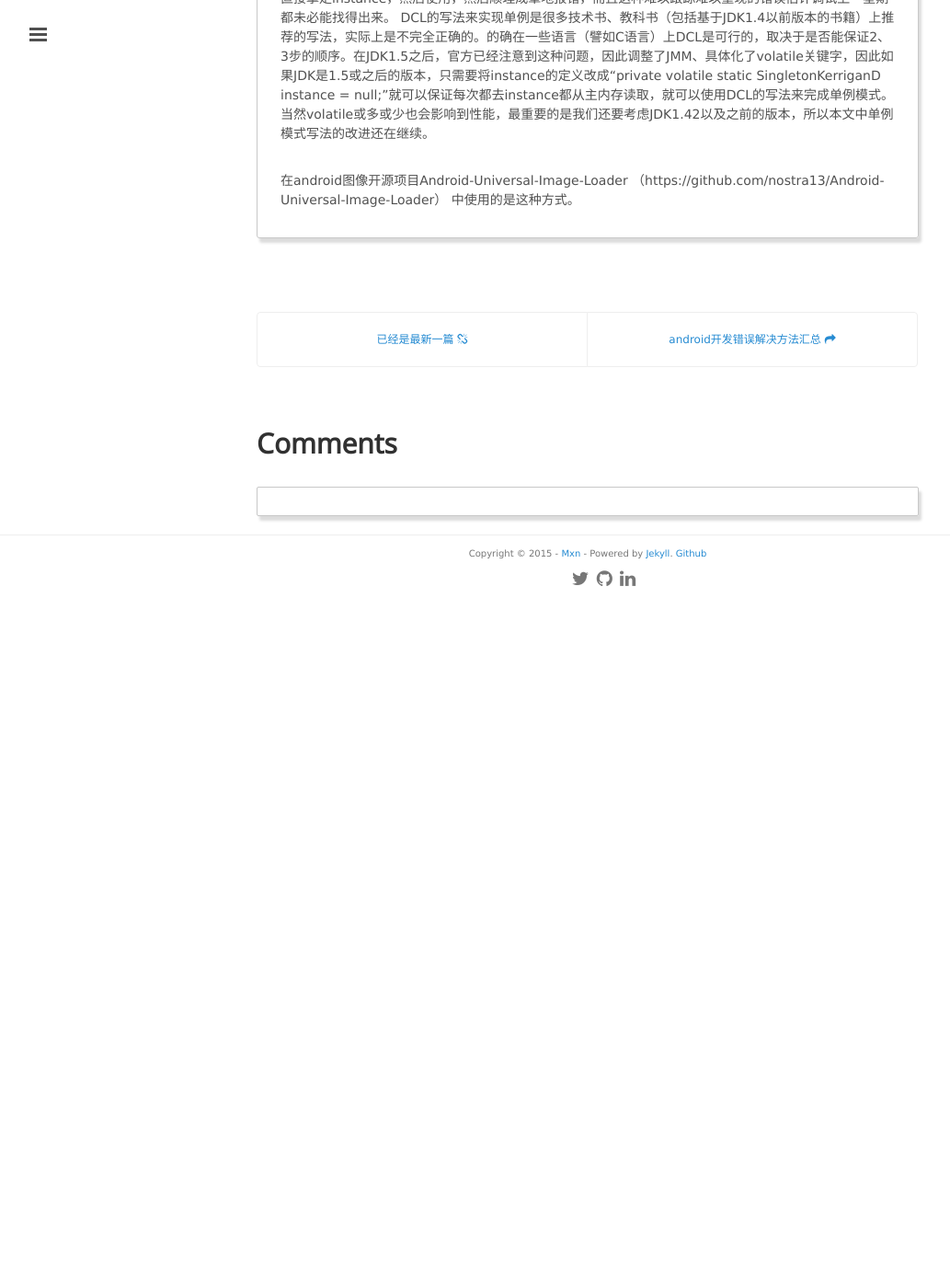
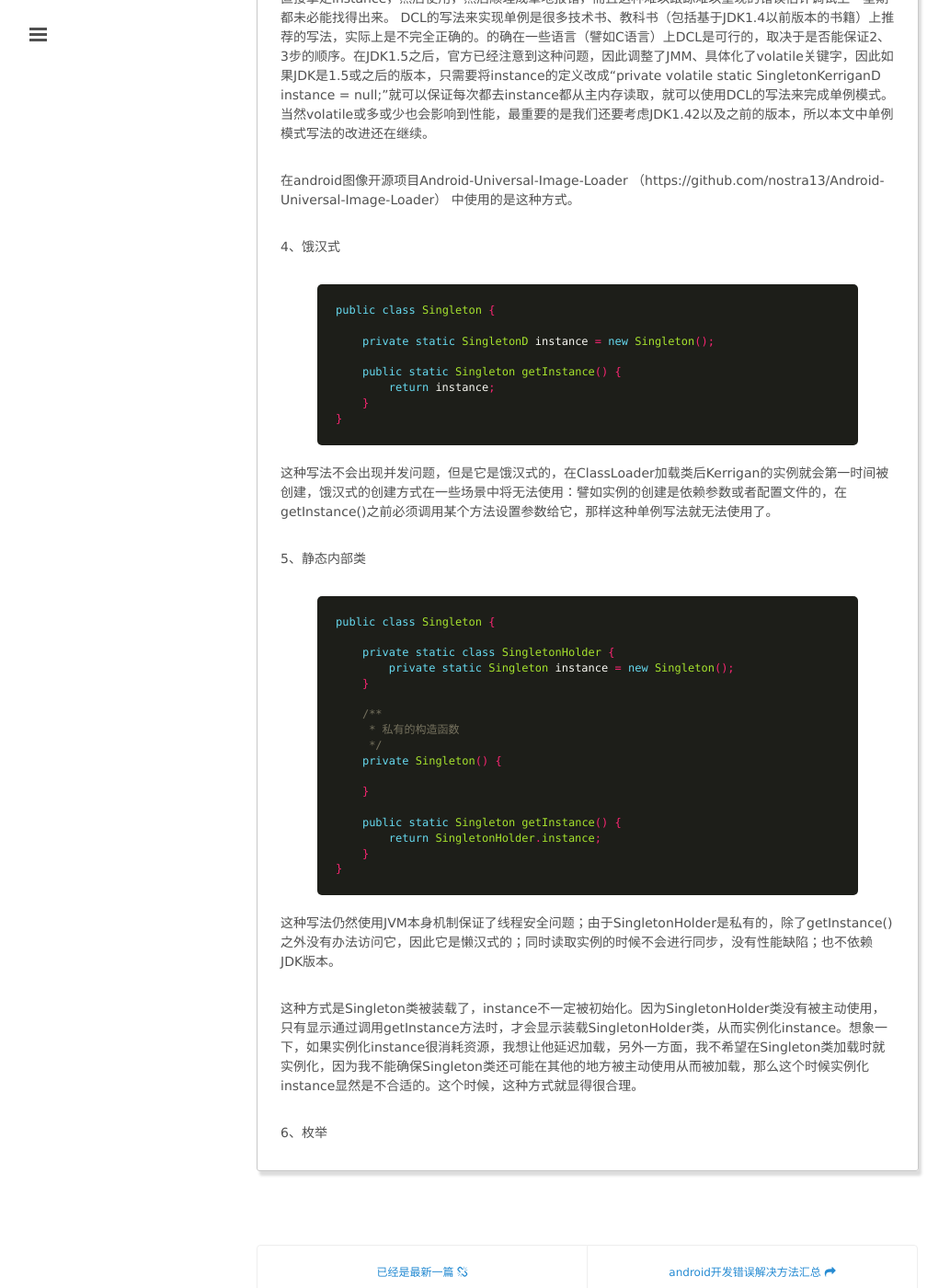
Before and after one commit to mxn21/mxn21.github.io, a Jekyll site: the page built from _posts/2015-5-28-android单例模式分析.md, in a window 1280 px wide and 1400 px high, scrolled down 2752 px. Shown: the whole window at 92% size, without its empty margins (1-1034 px from the left). Built offline with Jekyll 4.4.1, drawn with Linux system fonts in a browser that asks for light colours; Markdown is read by kramdown in place of the engine named in the settings; comment, search, counter and statistics services are not loaded; before the commit the page ends 3406 px from its top, so only the background shows below that.

Commit message:
Update 2015-5-28-android单例模式分析.md

```diff
--- a/_posts/2015-5-28-android单例模式分析.md
+++ b/_posts/2015-5-28-android单例模式分析.md
@@ -129,3 +129,46 @@
 DCL的写法来实现单例是很多技术书、教科书（包括基于JDK1.4以前版本的书籍）上推荐的写法，实际上是不完全正确的。的确在一些语言（譬如C语言）上DCL是可行的，取决于是否能保证2、3步的顺序。在JDK1.5之后，官方已经注意到这种问题，因此调整了JMM、具体化了volatile关键字，因此如果JDK是1.5或之后的版本，只需要将instance的定义改成“private volatile static SingletonKerriganD instance = null;”就可以保证每次都去instance都从主内存读取，就可以使用DCL的写法来完成单例模式。当然volatile或多或少也会影响到性能，最重要的是我们还要考虑JDK1.42以及之前的版本，所以本文中单例模式写法的改进还在继续。
 
 在android图像开源项目Android-Universal-Image-Loader （https://github.com/nostra13/Android-Universal-Image-Loader） 中使用的是这种方式。
+
+
+4、饿汉式
+
+{% highlight java %}
+public class Singleton {
+
+    private static SingletonD instance = new Singleton();
+
+    public static Singleton getInstance() {
+        return instance;
+    }
+}
+{% endhighlight %}
+这种写法不会出现并发问题，但是它是饿汉式的，在ClassLoader加载类后Kerrigan的实例就会第一时间被创建，饿汉式的创建方式在一些场景中将无法使用：譬如实例的创建是依赖参数或者配置文件的，在getInstance()之前必须调用某个方法设置参数给它，那样这种单例写法就无法使用了。
+
+
+5、静态内部类
+{% highlight java %}
+public class Singleton {
+
+    private static class SingletonHolder {
+        private static Singleton instance = new Singleton();
+    }
+
+    /**
+     * 私有的构造函数
+     */
+    private Singleton() {
+
+    }
+
+    public static Singleton getInstance() {
+        return SingletonHolder.instance;
+    }
+}
+
+{% endhighlight %}
+这种写法仍然使用JVM本身机制保证了线程安全问题；由于SingletonHolder是私有的，除了getInstance()之外没有办法访问它，因此它是懒汉式的；同时读取实例的时候不会进行同步，没有性能缺陷；也不依赖JDK版本。
+
+这种方式是Singleton类被装载了，instance不一定被初始化。因为SingletonHolder类没有被主动使用，只有显示通过调用getInstance方法时，才会显示装载SingletonHolder类，从而实例化instance。想象一下，如果实例化instance很消耗资源，我想让他延迟加载，另外一方面，我不希望在Singleton类加载时就实例化，因为我不能确保Singleton类还可能在其他的地方被主动使用从而被加载，那么这个时候实例化instance显然是不合适的。这个时候，这种方式就显得很合理。
+
+6、枚举
```
